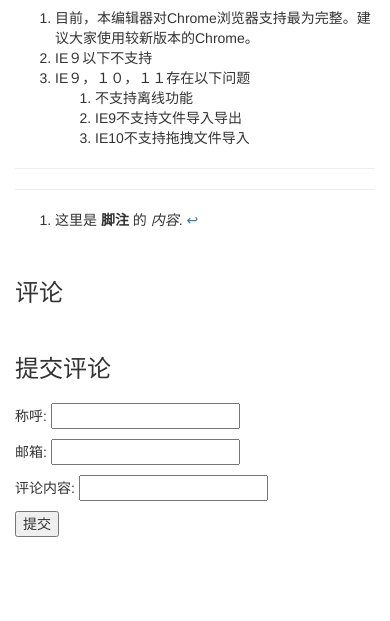
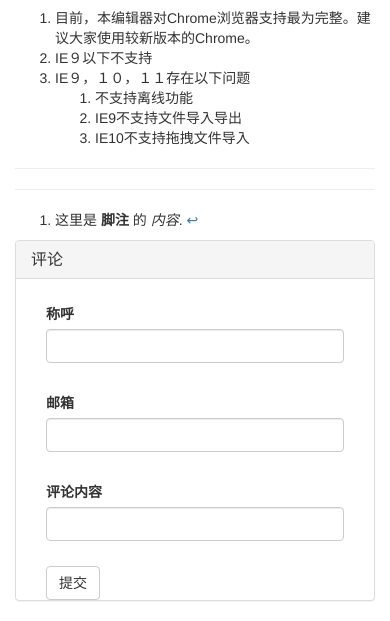
Before and after one commit to OldQiang/gw, a Django app: a page that uses site_/blog/templates/details.html in a window 390 px wide. Shown: the part 3490-4111 px from the top of the page. Before the commit the page ends 4027 px from the top, so only its background shows below. Run offline with Django 3.2, Linux system fonts and the light colour scheme; data comes from the database, SQL or seed files in the repository; data that the repository does not hold is empty; some libraries are stand-ins or nearby versions.

Commit message:
删除输入框

```diff
--- a/site_/blog/templates/details.html
+++ b/site_/blog/templates/details.html
@@ -38,15 +38,6 @@
                 </li>
 
             </ul>
-
-            <div class="col-lg-5  pull-right" style="margin-top: 8px;">
-                <div class="input-group">
-                    <input type="text" style="width:100%" class="form-control"   placeholder="search...">
-                    <span class="input-group-btn">
-                        <button class="btn btn-default" type="button">Go!</button>
-                    </span>
-                </div><!-- /input-group -->
-            </div><!-- /.col-lg-6 -->
         </div><!--/.nav-collapse -->
 
     </div>
@@ -74,28 +65,32 @@
             {{ blog.body| safe }}
         </div>
     </div>
-    <div class="comment">
-        <div class="comments-display" style="padding-top: 20px;">
-            <h3>评论</h3>
+    <div class="panel panel-default">
+        <div class="panel-heading">
+            <h3 class="panel-title">评论</h3>
             {% for comment in comments %}
-                <div class="comment-field" style="padding-top: 10px;">
+                <div class="container" style="padding-top: 10px;">
                     {{ comment.name }} 说: {{ comment.content }}
                 </div>
             {% endfor %}
         </div>
-        <div class="comment-post" style="padding-top: 20px;">
-            <h3>提交评论</h3>
+        <div class="container" style="padding-top: 10px;">
             <form action="{% url 'blog_get_detail' blog.id %}" method="post">
                 {% csrf_token %}
                 {% for field in form %}
-                    <div class="input-field" style="padding-top: 10px">
-                        {{ field.label }}: {{ field }}
+                    <div class="form-group" style="padding-top: 10px">
+                            <label for="lastname" class="col-sm-2 control-label" style="padding-top: 5px">{{ field.label }}</label>
+                            <div class="col-sm-10">
+                              <input type="text" class="form-control" id="lastname">
+                            </div>
                     </div>
-                    <div class="error" style="color: red;">
+                    <div class="container" style="color: red;">
                         {{ field.errors }}
                     </div>
                 {% endfor %}
-                <button type="submit" style="margin-top: 10px">提交</button>
+                <div class="container">
+                <button type="submit" class="btn btn-default" style="margin-top: 10px">提交</button>
+                </div>
             </form>
         </div>
     </div>
--- a/site_/blog/views.py
+++ b/site_/blog/views.py
@@ -43,7 +43,7 @@ def blog_details(request,blog_id):
         form = CommentForm(request.POST)
         if form.is_valid():
             cleaned_data = form.cleaned_data
-            cleaned_data['blog'] = blog
+            cleaned_data['Article'] = blog
             Comment.objects.create(**cleaned_data)
     ctx = {
         'blog':blog,
```
Also changed, not shown: site_/blog/templates/index.html (+21 -18 lines).
